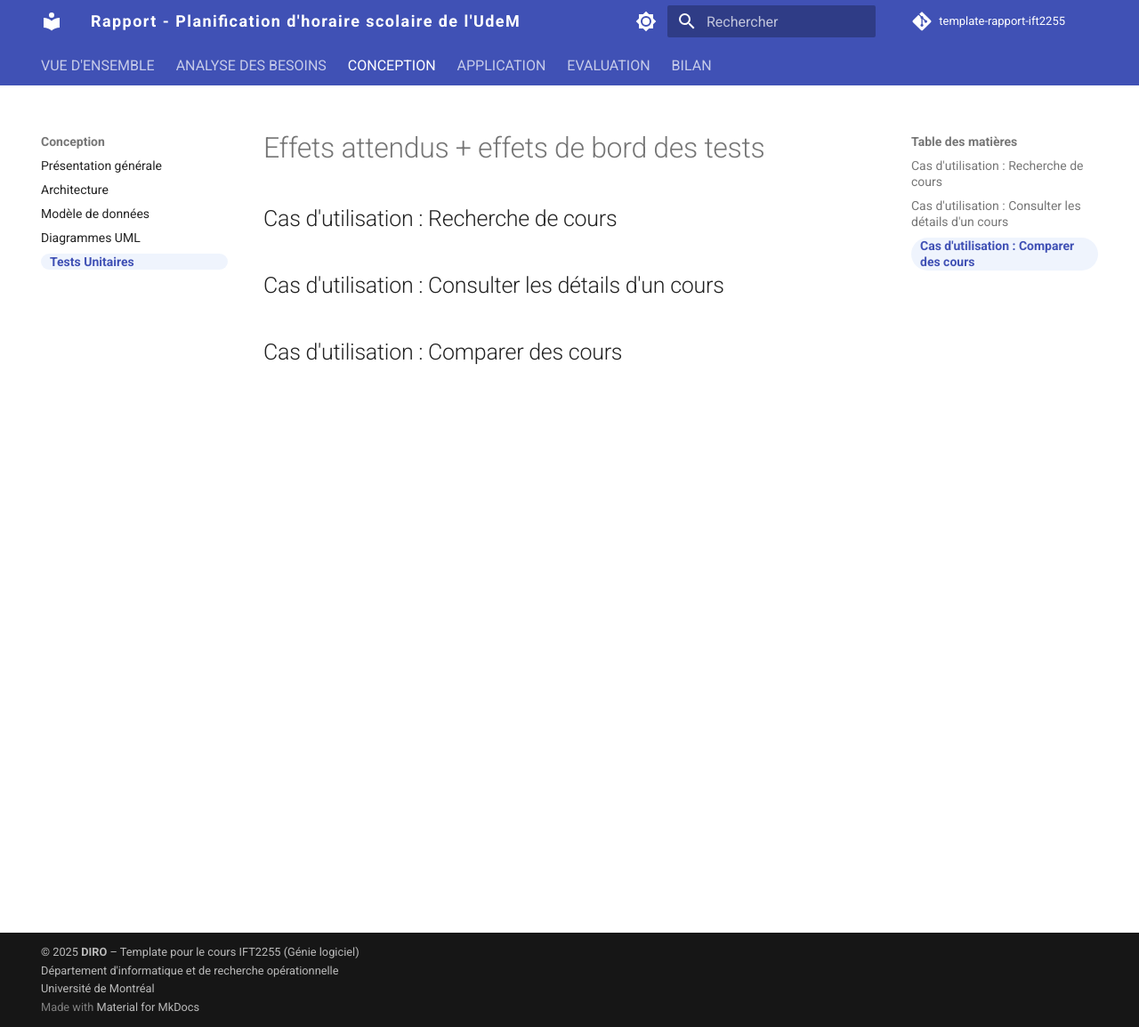
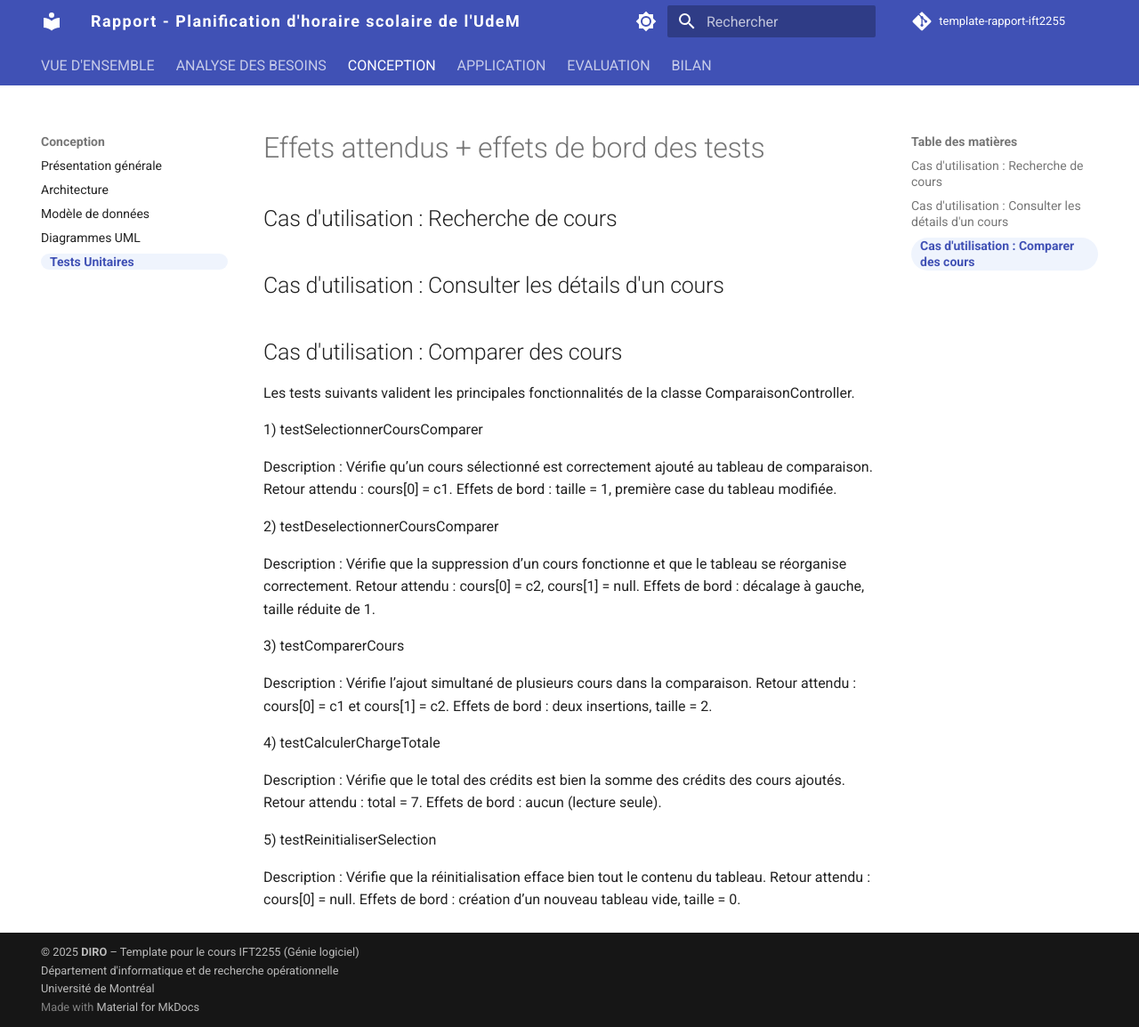
Before and after one commit to jujutheriault/IFT2255_Devoir1, an MkDocs documentation site: the page built from docs/conception/tests.md, in a window 1280 px wide and 1154 px high. Shown: the whole window at 89% size. Built offline with MkDocs 1.6.1 and Material for MkDocs 9.7.7, drawn with Linux system fonts in a browser that asks for light colours; comment, search, counter and statistics services are not loaded.

Commit message:
Update tests.md

```diff
--- a/docs/conception/tests.md
+++ b/docs/conception/tests.md
@@ -9,3 +9,35 @@ title: Description des tests unitaires
 ## Cas d'utilisation : Consulter les détails d'un cours
 
 ## Cas d'utilisation : Comparer des cours
+
+Les tests suivants valident les principales fonctionnalités de la classe ComparaisonController.
+
+1) testSelectionnerCoursComparer
+
+Description : Vérifie qu’un cours sélectionné est correctement ajouté au tableau de comparaison.
+Retour attendu : cours[0] = c1.
+Effets de bord : taille = 1, première case du tableau modifiée.
+
+2) testDeselectionnerCoursComparer
+
+Description : Vérifie que la suppression d’un cours fonctionne et que le tableau se réorganise correctement.
+Retour attendu : cours[0] = c2, cours[1] = null.
+Effets de bord : décalage à gauche, taille réduite de 1.
+
+3) testComparerCours
+
+Description : Vérifie l’ajout simultané de plusieurs cours dans la comparaison.
+Retour attendu : cours[0] = c1 et cours[1] = c2.
+Effets de bord : deux insertions, taille = 2.
+
+4) testCalculerChargeTotale
+
+Description : Vérifie que le total des crédits est bien la somme des crédits des cours ajoutés.
+Retour attendu : total = 7.
+Effets de bord : aucun (lecture seule).
+
+5) testReinitialiserSelection
+
+Description : Vérifie que la réinitialisation efface bien tout le contenu du tableau.
+Retour attendu : cours[0] = null.
+Effets de bord : création d’un nouveau tableau vide, taille = 0.
```
